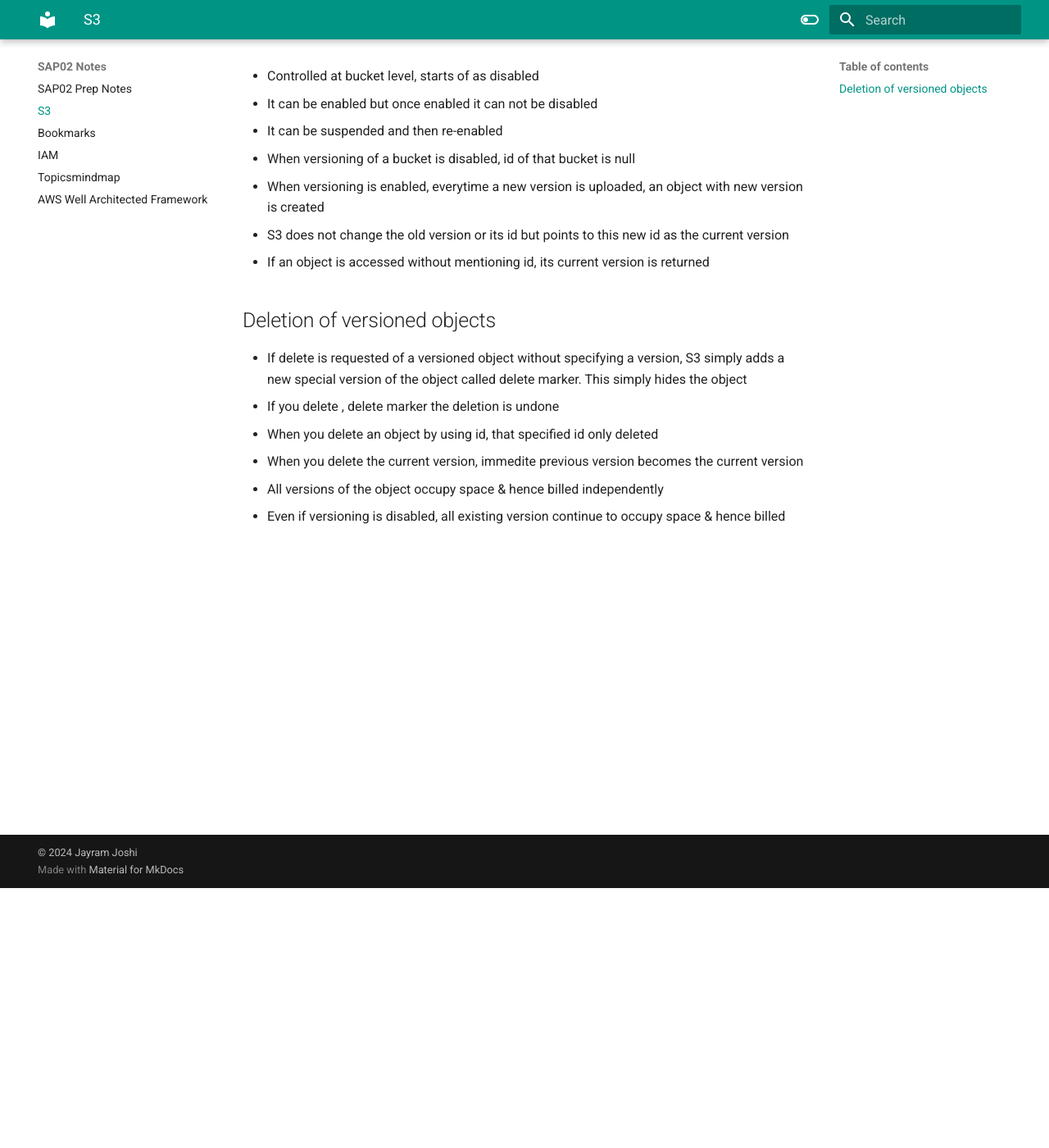
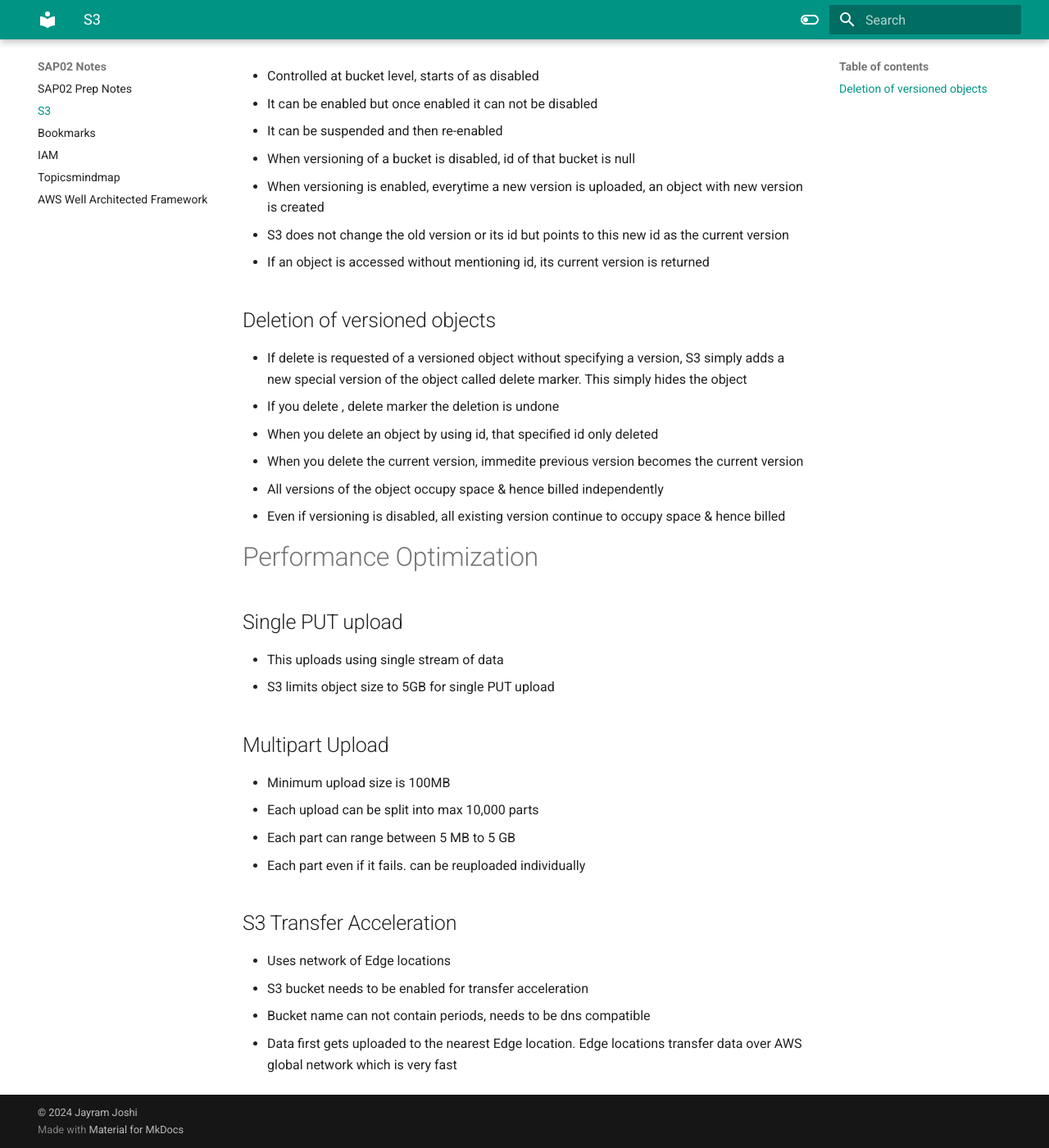
Before and after one commit to jayramj/SAA03, an MkDocs documentation site: the page built from docs/S3.md, in a window 1280 px wide and 1400 px high, scrolled down 317 px. Shown: the whole window at 82% size. Built offline with MkDocs 1.6.1 and Material for MkDocs 9.7.7, drawn with Linux system fonts in a browser that asks for light colours.

Commit message:
S3 Transfer Accelerator

```diff
--- a/docs/S3.md
+++ b/docs/S3.md
@@ -21,3 +21,21 @@
 * When you delete the current version, immedite previous version becomes the current version
 * All versions of the object occupy space & hence billed independently
 * Even if versioning is disabled, all existing version continue to occupy space & hence billed
+
+# Performance Optimization
+
+## Single PUT upload
+* This uploads using single stream of data
+* S3 limits object size to 5GB for single PUT upload
+
+## Multipart Upload
+* Minimum upload size is 100MB
+* Each upload can be split into max  10,000 parts
+* Each part can range between 5 MB to 5 GB
+* Each part even if it fails. can be reuploaded individually
+
+## S3 Transfer Acceleration
+* Uses network of Edge locations
+* S3 bucket needs to be enabled for transfer acceleration
+* Bucket name can not contain periods, needs to be dns compatible
+* Data first gets uploaded to the nearest Edge location. Edge locations transfer data over AWS global network which is very fast
```
